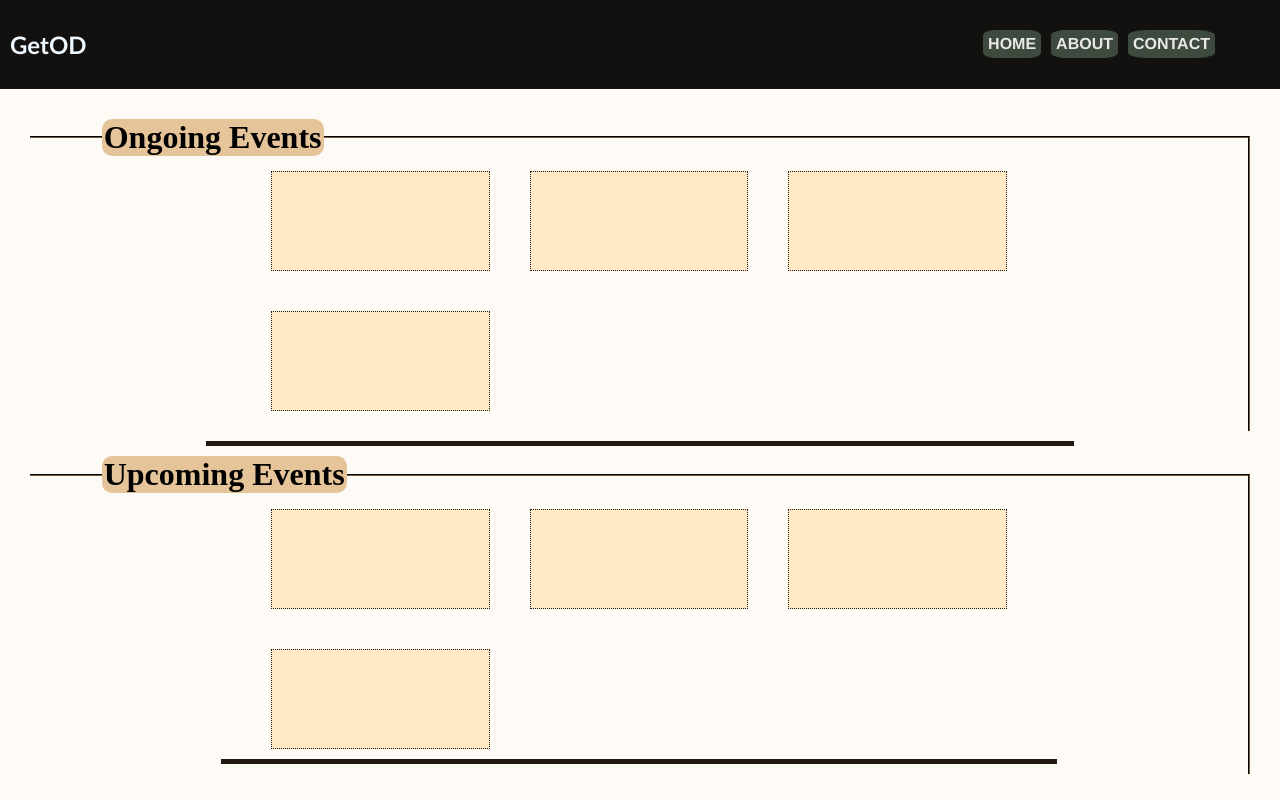
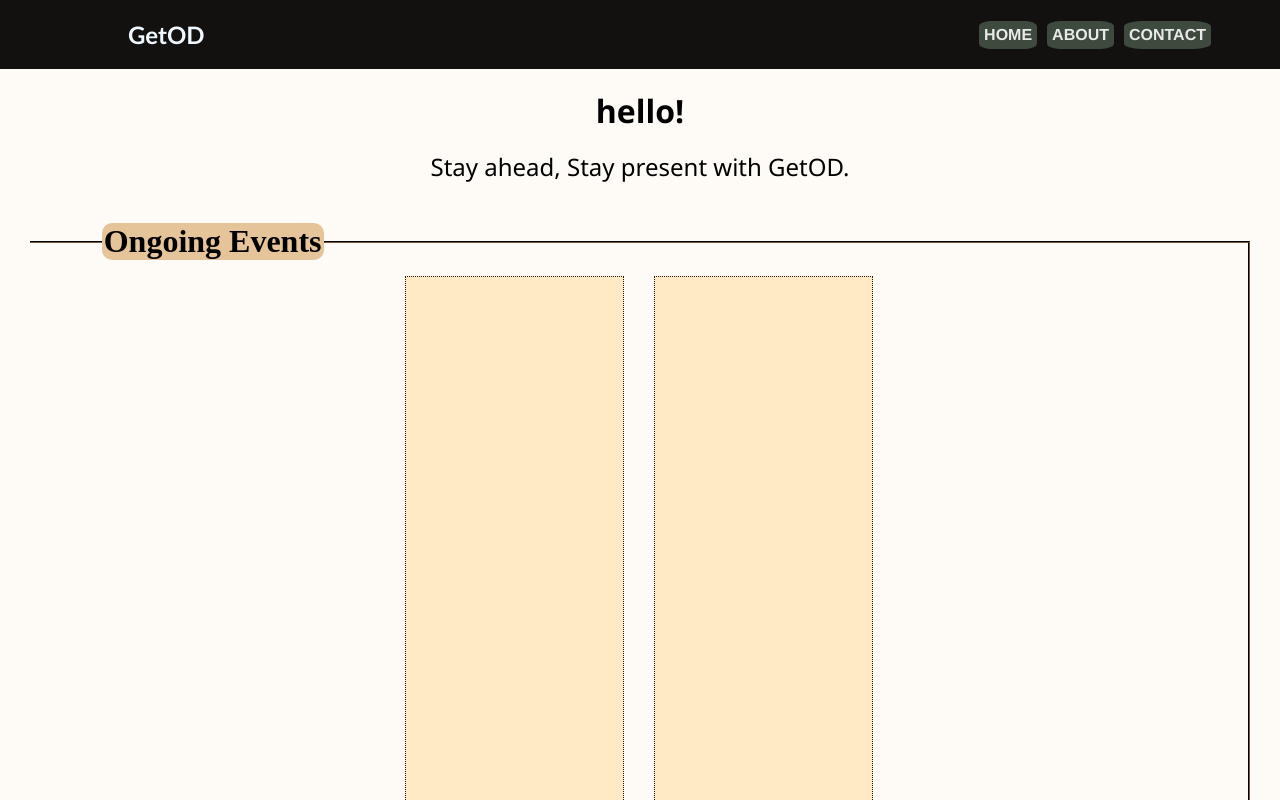
Before and after one commit to anm01-exists/getOD, a plain HTML site: page index.html in a window 1280 px wide. Shown: the top 800 px of the page. Drawn offline with Linux system fonts and the light colour scheme.

Commit message:
this is nice

```diff
--- a/index.html
+++ b/index.html
@@ -11,9 +11,9 @@
         <div class="nav-element">
                 <div class="img">
        <!--     <img src="logo.jpg">   -->
-            <h2>GetOD</h2>
+                     <h2>GetOD</h2>
                 </div>
-                 <div class="navi ">
+               <div class="navi ">
                      <div class="home but">
                        <h1 >HOME</h1>
                      </div>
@@ -31,7 +31,8 @@
 <div class="main">
 
     <div class="sec">
-
+        <h1>hello!</h1><br>
+        <p>Stay ahead, Stay present with GetOD.</p>
 
     </div>
 
@@ -64,7 +65,9 @@
     </div>
 
     <fieldset>
+
         <legend>  <h1>Upcoming Events</h1></legend>
+
     <section>
 
     <div class="box">
@@ -80,7 +83,6 @@
 
 
     </div>
-
 
     </section>
     <div class="divider"></div>
--- a/style.css
+++ b/style.css
@@ -36,19 +36,20 @@ img{
     height: 50px;
     padding: 0;
     justify-content: flex-start;
-    margin:2px  10%;
+    margin:2px  1%;
 }
 
-.img h2{
+.nav-element h2{
+    margin: 10px 0%;
     font-family:'Trebuchet MS', 'Lucida Sans Unicode', 'Lucida Grande', 'Lucida Sans', Arial, sans-serif;
 }
 
 .nav-element{
     display: flex;
     margin: 0;
-    padding: 10px;
+    padding: 10px 10%;
     border: 0;
-
+    padding-right: 5%;
     color: aliceblue;
 }
 .nav-element h1{
@@ -66,15 +67,18 @@ img{
     display: flex;
 
     width: auto;
+    max-width: 80%;
     margin: auto;
-    margin-right: 50px;
+    margin-right: 0%;
 
 }
+
 
 .but h1{
     font-size: 1rem;
     color: #e9e9e9;
 }
+
 
 
 .box{
@@ -83,9 +87,9 @@ img{
 
     padding: 5px;
     margin: 10px;
+    height: 200vw;
+    max-width: 400px;
 
-    max-width: 300px;
-    min-height: 100px;
 
 
     border:1px dotted #211911;
@@ -93,11 +97,12 @@ img{
 
 
 
+
 }
 section{
     display:grid;
-    grid-template-columns: 20% 20% 20%;
-    gap: 20px;
+    grid-template-columns: 20% 20% ;
+    gap: 10px;
     justify-content:center;
 
 
@@ -146,14 +151,18 @@ legend h1{
     width: 100%;
   }
 
-  .sec h1{
+  .sec h1,p{
     font-size: 200%;
 
     text-align: center;
-    margin:10px;
+    margin:0px;
     margin-top:0;
     padding: 0 5vw;
     font-family:'Segoe UI', Tahoma, Geneva, Verdana, sans-serif;
+        }
+        .sec p{
+            font-size: 150%;
+            margin-bottom: 40px;
         }
 
   .divider{
```
